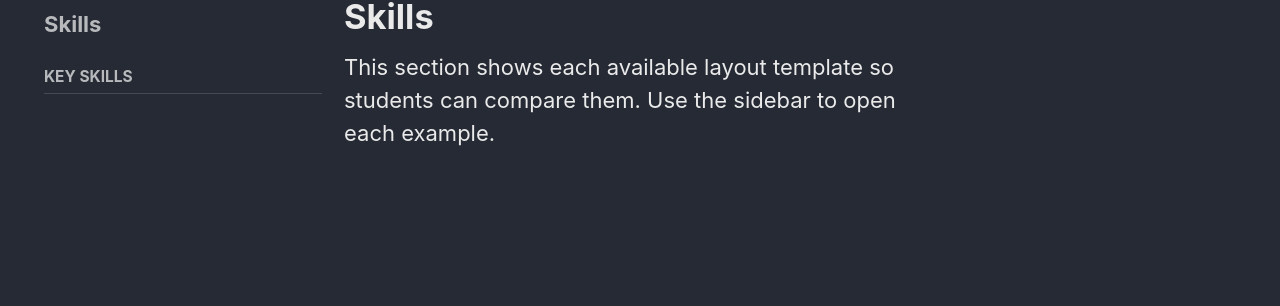
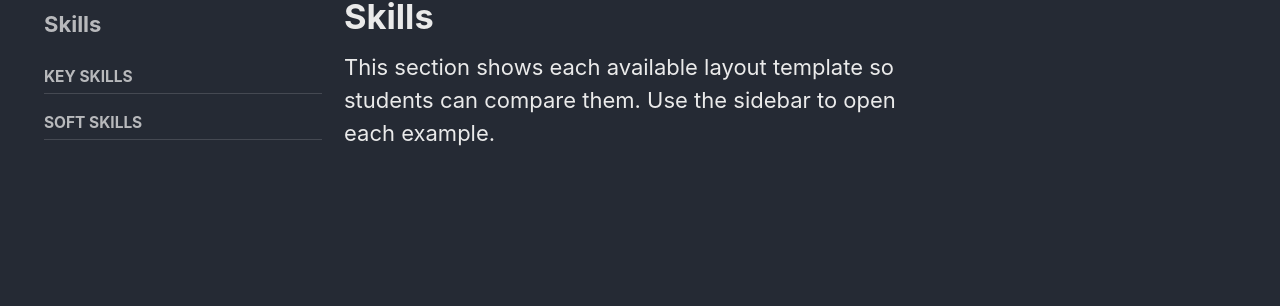
Before and after one commit to cmcclafferty/cmcclafferty.github.io, a Jekyll site: the page built from _pages/Skills.md, in a window 1280 px wide. Shown: the part 121-427 px from the top of the page. Built offline with Jekyll 4.4.1, drawn with Linux system fonts in a browser that asks for light colours.

Commit message:
Add soft skills section to navigation

```diff
--- a/_data/navigation.yml
+++ b/_data/navigation.yml
@@ -32,6 +32,8 @@ projects:
 Skills:
   - title: "Key Skills"
     url: /Skills/keyskills/
+  - title: "Soft Skills"
+    url: /Skills/softskills/
 
 # Sidebar menu for the Pages page
 pages:
```
